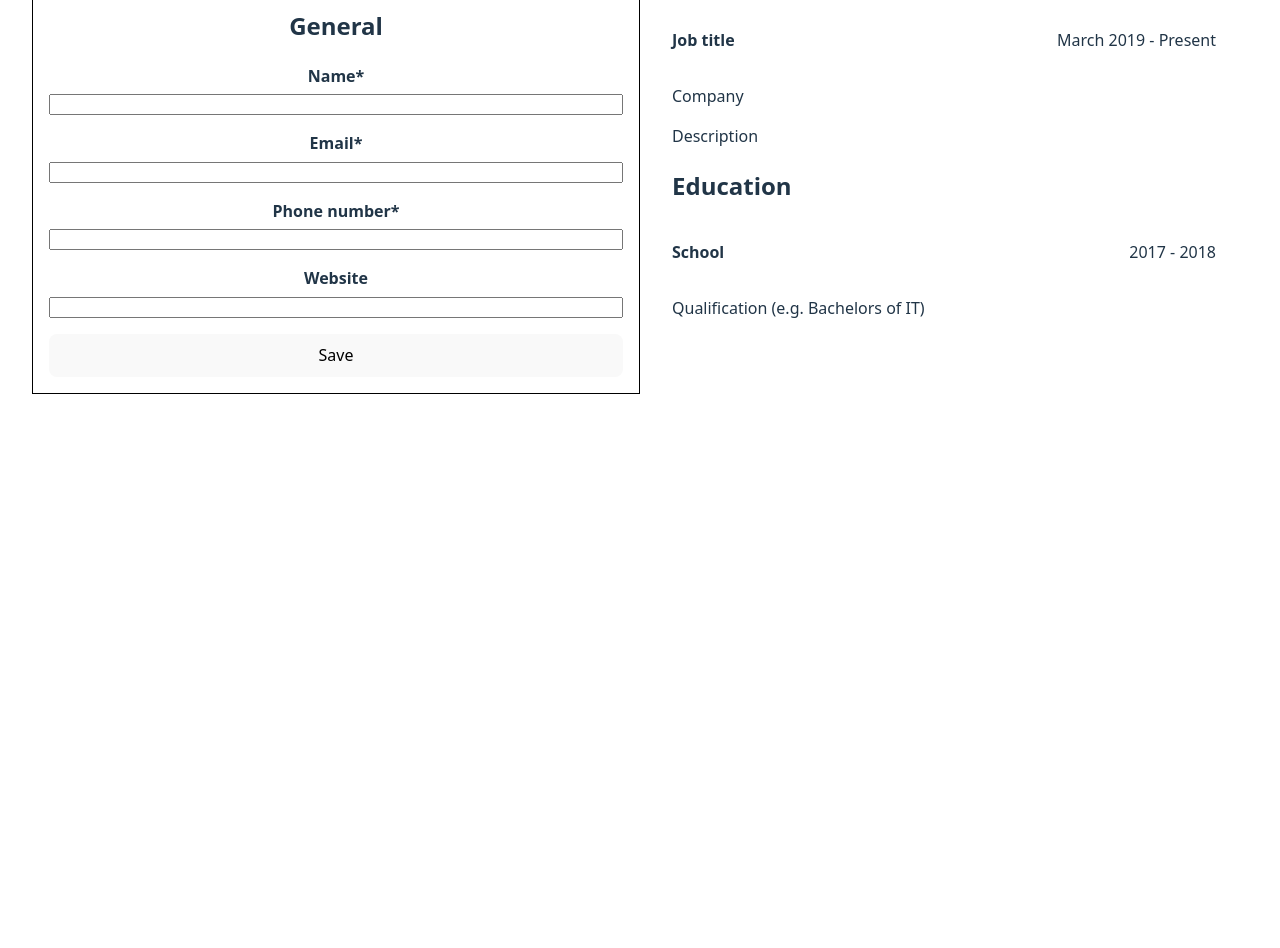
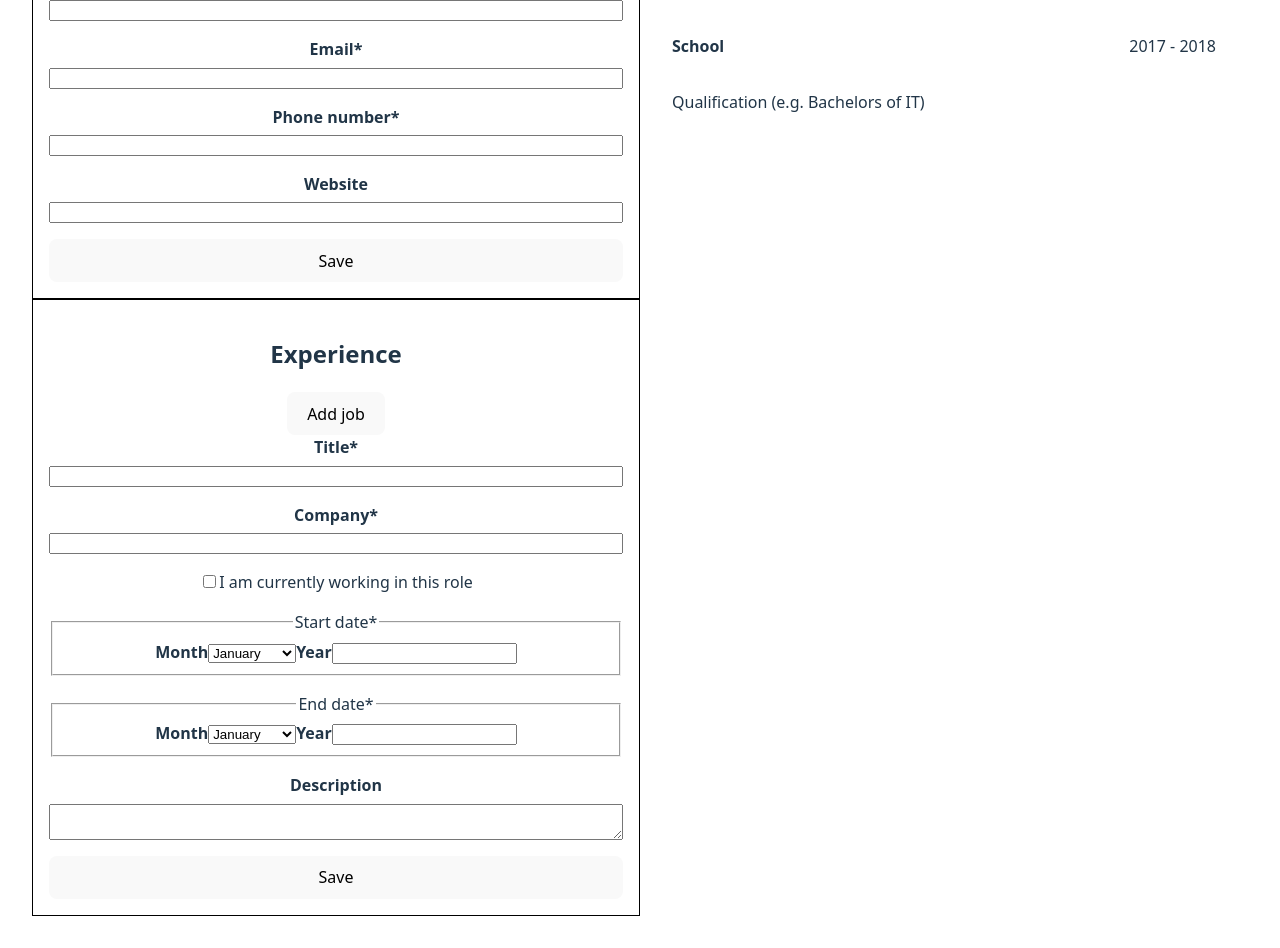
Before and after one commit to mimi-t/cv-app, a React (Vite) app: page / in a window 1280 px wide. Shown: the part 280-1228 px from the top of the page. Before the commit the page ends 800 px from the top, so only its background shows below. Built offline with nearby package versions, Linux system fonts and the light colour scheme.

Commit message:
Create Experience component and add pre-commit
- Create Experience component, currently only handles one job
- Update App and CvPreview to use Experience
- Add husky pre-commit command

```diff
--- a/src/App.jsx
+++ b/src/App.jsx
@@ -2,16 +2,16 @@ import { useState } from 'react'
 import './App.css'
 import { General } from './components/General'
 import { CvPreview } from './components/CvPreview';
+import { Experience } from './components/Experience';
 
 function App() {
   const [cv, setCv] = useState({});
-  console.log('APP >>> ' + cv);
+  console.log(cv);
 
   const updateCv = (e) => {
     e.preventDefault();
     let formData = new FormData(e.target);
     formData = Object.fromEntries(formData);
-    console.log(formData);
     const oldCv = structuredClone(cv);
     setCv(Object.assign(oldCv, formData));
   }
@@ -20,6 +20,7 @@ function App() {
       <div>
         <h1>CV Builder</h1>
         <General onSave={updateCv}/>
+        <Experience onSave={updateCv}/>
       </div>
       <CvPreview {...cv}></CvPreview>
     </>
--- a/src/components/CvPreview.jsx
+++ b/src/components/CvPreview.jsx
@@ -1,6 +1,5 @@
 import '../styles/CvPreview.css'
-export function CvPreview({name, email, phone, website}) {
-    console.log('IN PREVIEW >>> ' + name+email+phone)
+export function CvPreview({name, email, phone, website, title, currentlyWorking, startMonth, startYear, endMonth, endYear, company, description}) {
     return (
         <div id="cv-preview">
             <div id="header-container">
@@ -11,11 +10,11 @@ export function CvPreview({name, email, phone, website}) {
                 <h2>Experience</h2>
                 <div className="experience">
                     <div className="title-duration">
-                        <strong>Job title</strong>
-                        <p>March 2019 - Present</p>
+                        <strong>{title}</strong>
+                        <span>{startMonth} {startYear} - {currentlyWorking ? 'Present' : `${endMonth} ${endYear}`}</span>
                     </div>
-                    <p>Company</p>
-                    <p>Description</p>
+                    <p>{company}</p>
+                    <p>{description}</p>
                 </div>
             </div>
             <div id="education-container">
--- /dev/null
+++ b/src/components/Experience.jsx
@@ -0,0 +1,74 @@
+import { useState } from 'react'
+
+export function Experience({onSave}) {
+    const [isCurrent, setIsCurrent] = useState(false);
+
+    return (
+    <section id='experience'>
+      <h2>Experience</h2>
+      <button>Add job</button>
+      <form id="experience-form" onSubmit={onSave}>
+        <div className="form-field">
+          <label htmlFor='title'>Title*</label>
+          <input type='text' name="title" id='title' required/>
+        </div>
+        <div className="form-field">
+          <label htmlFor='company'>Company*</label>
+          <input type='text' name="company" id='company' required/>
+        </div>
+        <div>
+          <input type='checkbox' name="currentlyWorking" id='current' checked={isCurrent} onChange={() => setIsCurrent(!isCurrent)}/>
+          <label htmlFor='current'>I am currently working in this role</label>
+        </div>
+        <div className="form-field">
+          <fieldset>
+            <legend>Start date*</legend>
+            <label htmlFor='startMonth'>Month</label>
+            <select name="startMonth" id="startMonth">
+                <option value="January">January</option>
+                <option value="February">February</option>
+                <option value="March">March</option>
+                <option value="April">April</option>
+                <option value="May">May</option>
+                <option value="June">June</option>
+                <option value="July">July</option>
+                <option value="August">August</option>
+                <option value="September">September</option>
+                <option value="October">October</option>
+                <option value="November">November</option>
+                <option value="December">December</option>
+            </select>
+            <label htmlFor='startYear'>Year</label>
+            <input type='number' name="startYear" id='startYear' required/>
+          </fieldset>
+        </div>
+        <div className="form-field">
+          <fieldset disabled={isCurrent} >
+            <legend>End date*</legend>
+            <label htmlFor='endMonth'>Month</label>
+            <select name="endMonth" id="endMonth">
+                <option value="January">January</option>
+                <option value="February">February</option>
+                <option value="March">March</option>
+                <option value="April">April</option>
+                <option value="May">May</option>
+                <option value="June">June</option>
+                <option value="July">July</option>
+                <option value="August">August</option>
+                <option value="September">September</option>
+                <option value="October">October</option>
+                <option value="November">November</option>
+                <option value="December">December</option>
+            </select>
+            <label htmlFor='endYear'>Year</label>
+            <input type='number' name="endYear" id='endYear' required/>
+          </fieldset>
+        </div>
+        <div className="form-field">
+          <label htmlFor='description'>Description</label>
+          <textarea name="description" id="description"></textarea>
+        </div>
+        <button type="submit">Save</button>
+      </form>
+    </section>
+)}
--- a/src/styles/CvPreview.css
+++ b/src/styles/CvPreview.css
@@ -1,10 +1,11 @@
 #cv-preview {
+  padding: 2rem;
   text-align: left;
-  padding: 2rem;
+  white-space: pre-line;
 }
 
 .title-duration {
-    display: flex;
-    justify-content: space-between;
-    align-items: center;
+  display: flex;
+  justify-content: space-between;
+  align-items: center;
 }
```
Also changed, not shown: 1 other file (tests, documents, lock files or other folders).
